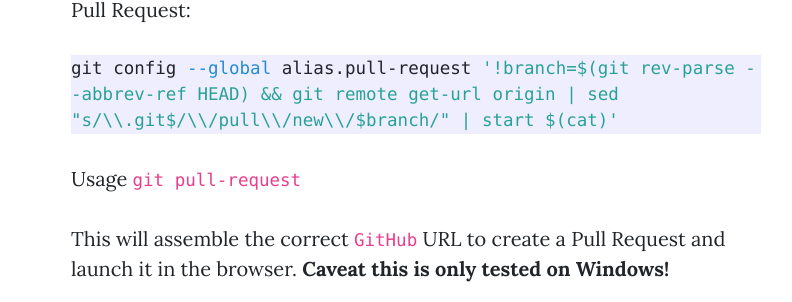
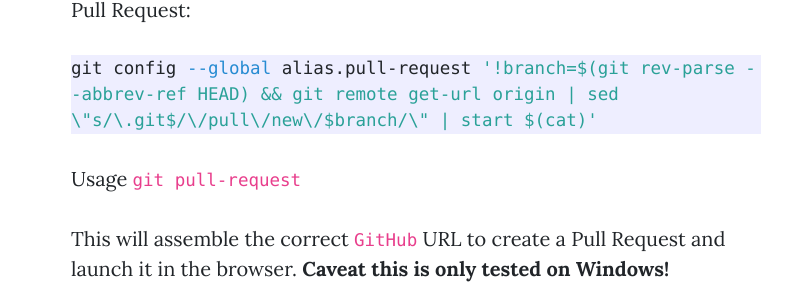
Before and after one commit to paxdev/paxdev.github.io, a Jekyll site: the page built from _posts/2020-05-20-git-aliases.md, in a window 1280 px wide and 900 px high, scrolled down 2576 px. Shown: the part 304-606 px from the top of the window, without its empty margins (244-1036 px from the left). Built offline with Jekyll 4.4.1, drawn with Linux system fonts in a browser that asks for light colours; our own code applies the rules of GitHub Pages for plain Markdown files.

Commit message:
correct the escaping

````diff
--- a/_posts/2020-05-20-git-aliases.md
+++ b/_posts/2020-05-20-git-aliases.md
@@ -76,7 +76,7 @@ However, if you add a `!` at the beginning of your `alias` you are telling `git`
   When you've finished working on your branch and you want to create a Pull Request:
 
   ```shell
-  git config --global alias.pull-request '!branch=$(git rev-parse --abbrev-ref HEAD) && git remote get-url origin | sed "s/\\.git$/\\/pull\\/new\\/$branch/" | start $(cat)'
+  git config --global alias.pull-request '!branch=$(git rev-parse --abbrev-ref HEAD) && git remote get-url origin | sed \"s/\.git$/\/pull\/new\/$branch/\" | start $(cat)'
   ```
 
   Usage `git pull-request`
````
